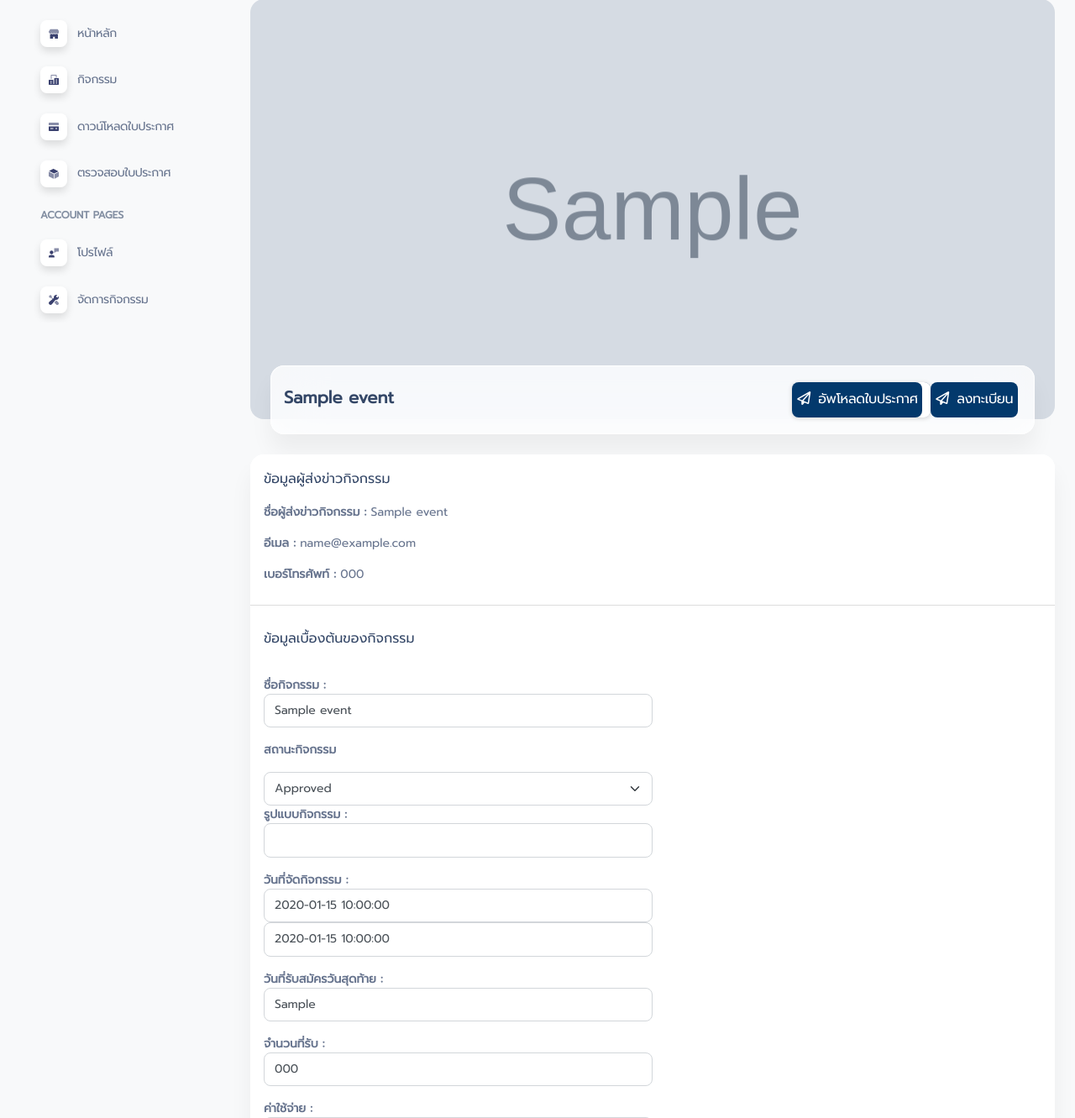
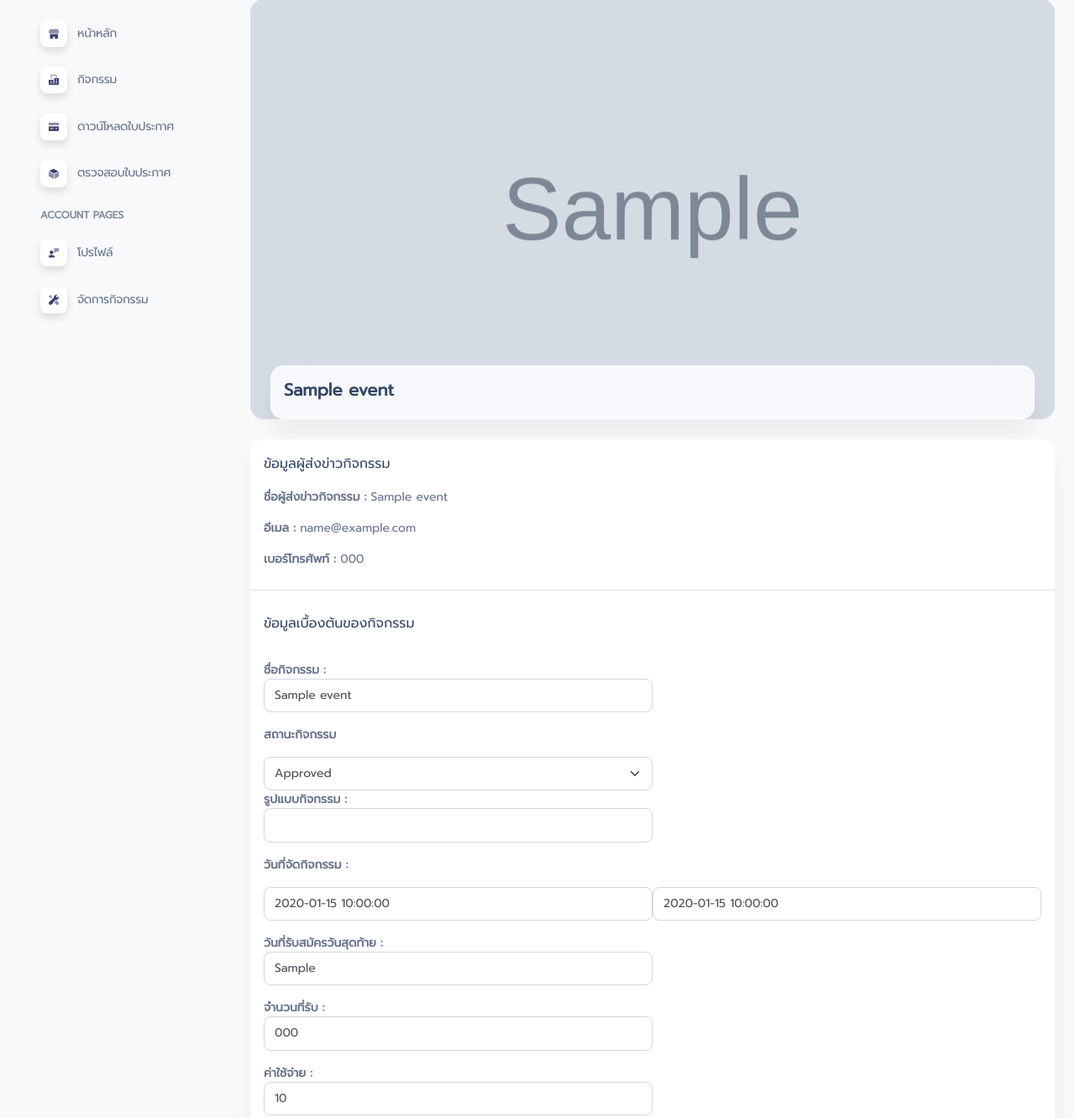
Before and after one commit to WipaweeJai/SeniorProject, a PHP site: page /project/pages/admin_event.php?id=1 in a window 1280 px wide. Shown: the part 100-1431 px from the top of the page at 84% size. Run offline with PHP 8.4, Linux system fonts and the light colour scheme; tables that the repository leaves empty or names only in its code hold one stand-in row (values such as "Sample post"); grey boxes marked "Sample" are stand-in pictures; some libraries are stand-ins or nearby versions.

Commit message:
ลบปุ่ม แต่แก้ style ยังไม่ได้

```diff
--- a/pages/admin_event.php
+++ b/pages/admin_event.php
@@ -92,27 +92,12 @@
                       $sql = "SELECT * FROM tb_event WHERE activity_id = '$activity_id'";
                       $result = mysqli_query($conn, $sql);
                       $row = mysqli_fetch_assoc($result);
-                  echo '<h5 class="mb-1">' . $row['event_name'] . '</h5>';
+                      $event_name = $row['event_name']; // Fetch event name from $row
                   }
                 ?>
+                <div class="h-100">
+                    <h5 class='mb-1'><?php echo $event_name; ?></h5>
                 </div>
-            </div>
-            <div class="col-lg-4 col-md-6 my-sm-auto ms-sm-auto me-sm-0 mx-auto mt-3">
-              <div class="nav-wrapper position-relative end-0 ">
-                <ul class="nav nav-pills nav-fill p-1 bg-transparent" role="tablist">
-                  <li class="nav-item"  style="padding-right: 10px;">
-                    <a class="nav-link mb-0 px-0 py-2 active" href="form_cert_zip.php?id=<?php echo $activity_id; ?>" role="tab">
-                        <i class="far fa-regular fa-paper-plane"></i>
-                        <span class="ms-1">อัพโหลดใบประกาศ</span>
-                    </a>
-                  </li>
-                  <li class="nav-item">
-                    <a class="nav-link mb-0 px-0 py-2 active "  href="https://www.camphub.in.th/basic-python-programming-for-health-data-science/" target ="_blank" role="tab">
-                      <i class="far fa-regular fa-paper-plane"></i>
-                      <span class="ms-1">ลงทะเบียน</span>
-                    </a>
-                  </li>
-                </ul>
               </div>
             </div>
           </div>
@@ -164,18 +149,16 @@
                         echo '<p class="text-uppercase text-body text-sm font-weight-bolder ">รูปแบบกิจกรรม :
                             <input class="form-control custom-width" type="text" id="type" value="' . $row['type'] . '">';
                         echo '<p class="text-uppercase text-body text-sm font-weight-bolder">วันที่จัดกิจกรรม : ';
-                            // ตรวจสอบว่าฟิลด์ event_date_to ไม่ใช่ค่าว่าง
                           if(isset($row['event_date_to'])) {
-                                // แสดงค่าในรูปแบบ "event_date_from - event_date_to"
-                                echo '<input class="form-control custom-width" type="text" id="event_date_from" value="' . $row['event_date_from'] .'">';
-                                echo '<input class="form-control custom-width" type="text" id="event_date_to" value="' . $row['event_date_to'] .'">';
+                            echo '<div class="d-flex">';
+                            echo '<input class="form-control custom-width mr-2" type="text" id="event_date_from" value="' . $row['event_date_from'] .'">';
+                            echo '<input class="form-control custom-width type="text" id="event_date_to" value="' . $row['event_date_to'] .'">';
+                            echo '</div>';
                           } else {
                             // หรือหากไม่มีค่าใน event_date_to ให้แสดงเฉพาะ event_date_from
-                                echo '<input class="form-control custom-width" type="text" id="event_date_from" value="' . $row['event_date_from'] . '">';
+                            echo '<input class="form-control custom-width col-5" type="text" id="event_date_from" value="' . $row['event_date_from'] . '">';
                           }
                         echo '</p>';
-
-
                         echo '<p class="text-uppercase text-body text-sm font-weight-bolder ">วันที่รับสมัครวันสุดท้าย :
                             <input class="form-control custom-width" type="text" id="event_reg_to" value="' . $row['event_reg_to'] . '">
                             </p>';
```
Lines whose indentation alone changed are shown as unchanged.
